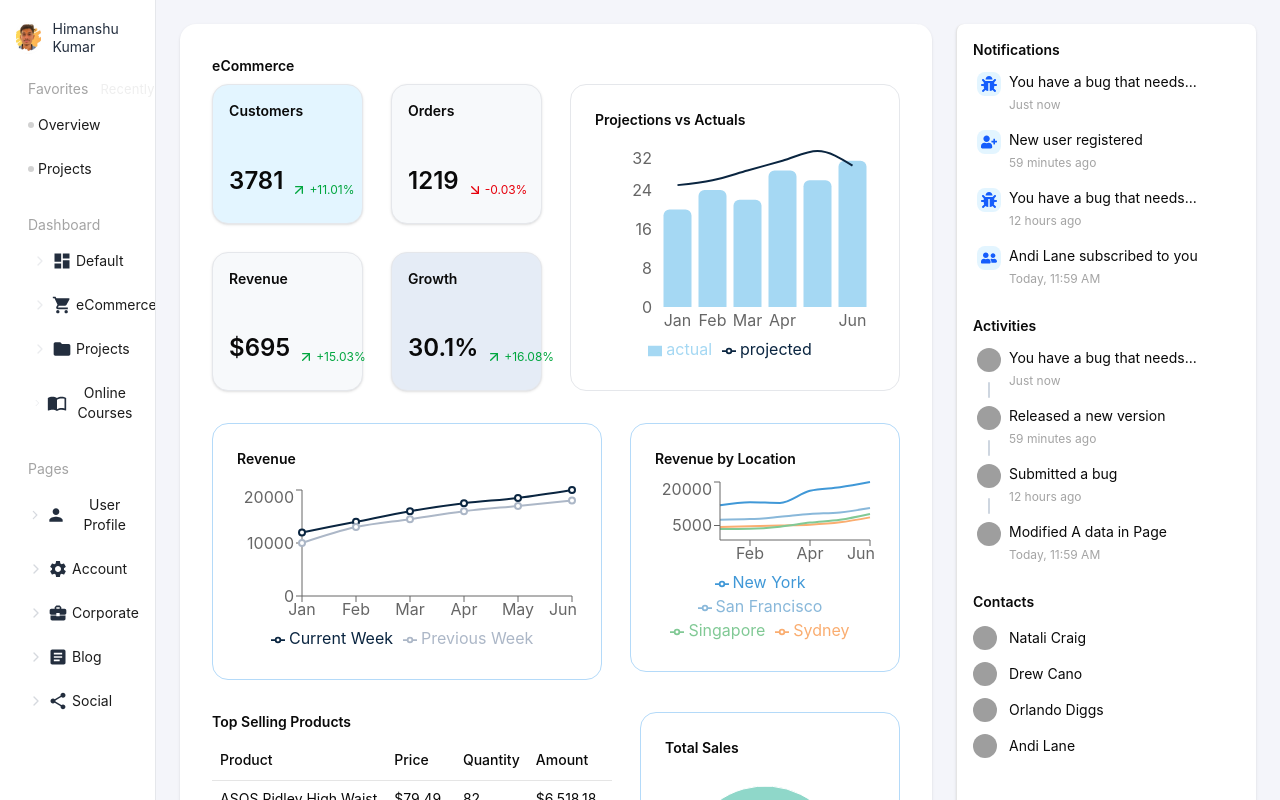
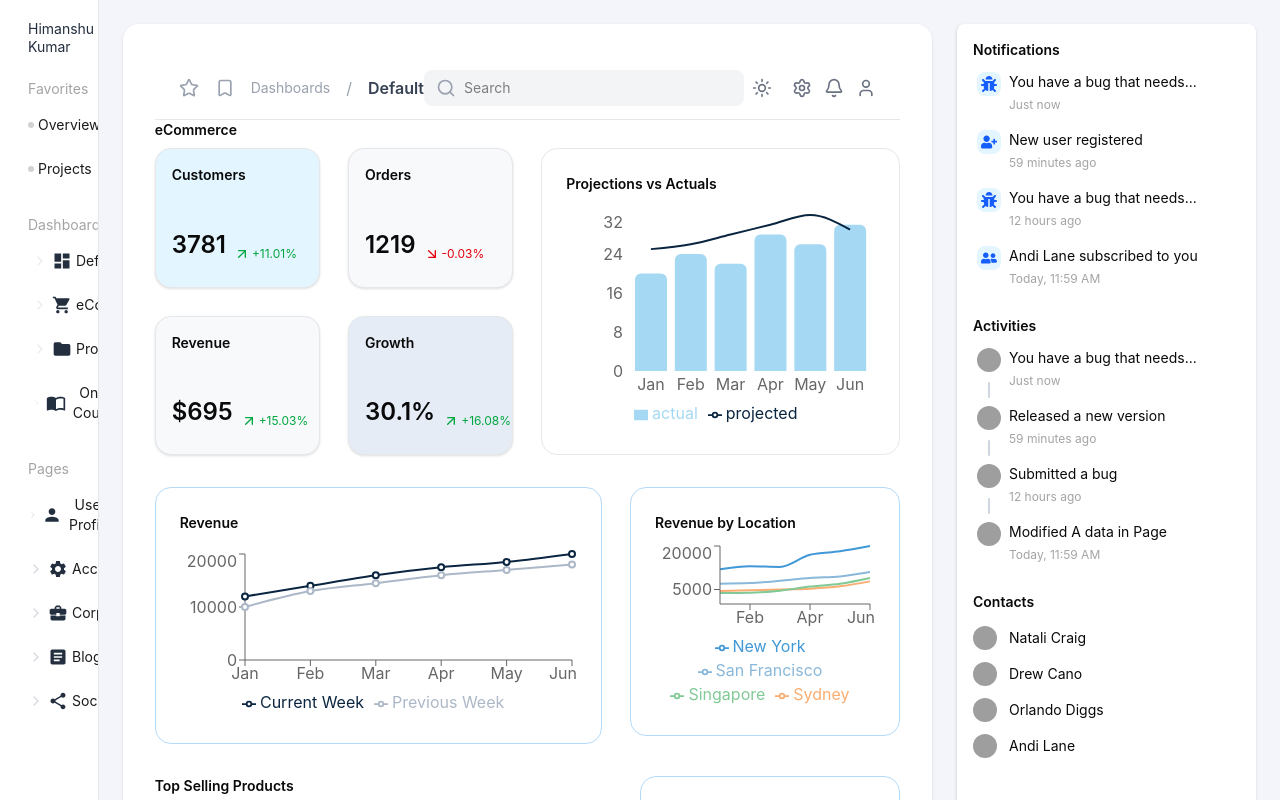
Before and after one commit to himanshu-mishu/juspay-ui-dashboard-assignment, a React (Vite) app: page / in a window 1280 px wide. Shown: the top 800 px of the page. Built offline with nearby package versions, Linux system fonts and the light colour scheme; grey boxes are pictures that could not be loaded.

Commit message:
feat: add topbar

```diff
--- a/src/App.jsx
+++ b/src/App.jsx
@@ -8,6 +8,7 @@ import ProjectionsGraph from "./components/dashboard/ProjectionsGraph.jsx";
 import RevenueByLocation from "./components/dashboard/RevenueByLocation.jsx";
 import RevenueChart from "./components/dashboard/RevenueChart.jsx";
 import TotalSalesChart from "./components/dashboard/TotalSalesChart.jsx";
+import TopBar from "./components/layout/TopBar.jsx";
 
 function App() {
   return (
@@ -15,6 +16,7 @@ function App() {
       <div className="flex gap-6">
         <div className="flex-1">
           <div className="bg-white rounded-2xl p-8 mb-8 shadow-sm">
+             <TopBar />
             {/* Heading */}
             <h2 className="text-sm font-semibold mb-2">eCommerce</h2>
             {/* KPIs + Projections Graph */}
--- a/src/components/layout/Topbar.jsx
+++ b/src/components/layout/Topbar.jsx
@@ -1,8 +1,42 @@
-export default function Topbar() {
+import { Star, Bookmark, Sun, Moon, Search, Bell, Settings, User } from "lucide-react";
+import { useState } from "react";
+
+export default function TopBar() {
+  const [dark, setDark] = useState(false);
+
   return (
-    <header className="h-16 bg-white border-b flex items-center px-6">
-      <div className="font-bold text-lg">Topbar</div>
-      {/* Add search, profile, etc later */}
+    <header className="flex items-center justify-between px-6 h-16 w-full bg-white border-b border-gray-200">
+      {/* Left - breadcrumb and title */}
+      <div className="flex items-center space-x-4">
+        <Star className="w-5 h-5 text-gray-400" />
+        <Bookmark className="w-5 h-5 text-gray-400" />
+        <span className="text-gray-400 text-sm">Dashboards</span>
+        <span className="text-gray-400">/</span>
+        <span className="font-semibold text-gray-700">Default</span>
+      </div>
+      {/* Center - Rectangle Search */}
+      <div className="flex-1 flex justify-center">
+        <div className="flex items-center w-80 bg-gray-100 rounded-md px-3 py-2">
+          <Search className="w-5 h-5 text-gray-400 mr-2" />
+          <input
+            className="bg-transparent flex-1 outline-none text-sm"
+            placeholder="Search"
+          />
+        </div>
+      </div>
+      {/* Right - D/L Mode, icons, user */}
+      <div className="flex items-center space-x-3">
+        <button
+          aria-label="Toggle theme"
+          className="p-2 rounded-full hover:bg-gray-100 transition"
+          onClick={() => setDark((v) => !v)}
+        >
+          {dark ? <Moon className="w-5 h-5 text-gray-500" /> : <Sun className="w-5 h-5 text-gray-500" />}
+        </button>
+        <Settings className="w-5 h-5 text-gray-500" />
+        <Bell className="w-5 h-5 text-gray-500" />
+        <User className="w-5 h-5 text-gray-500" />
+      </div>
     </header>
   );
 }
```
